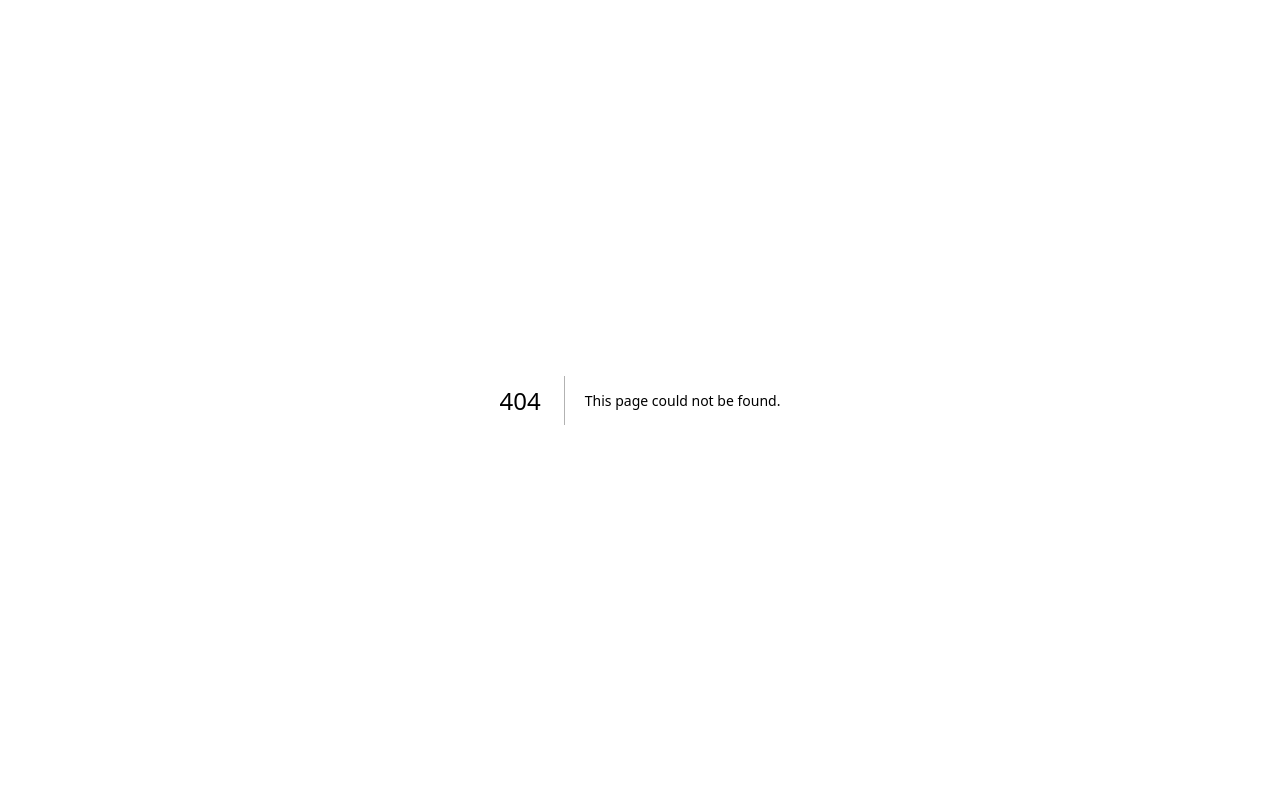
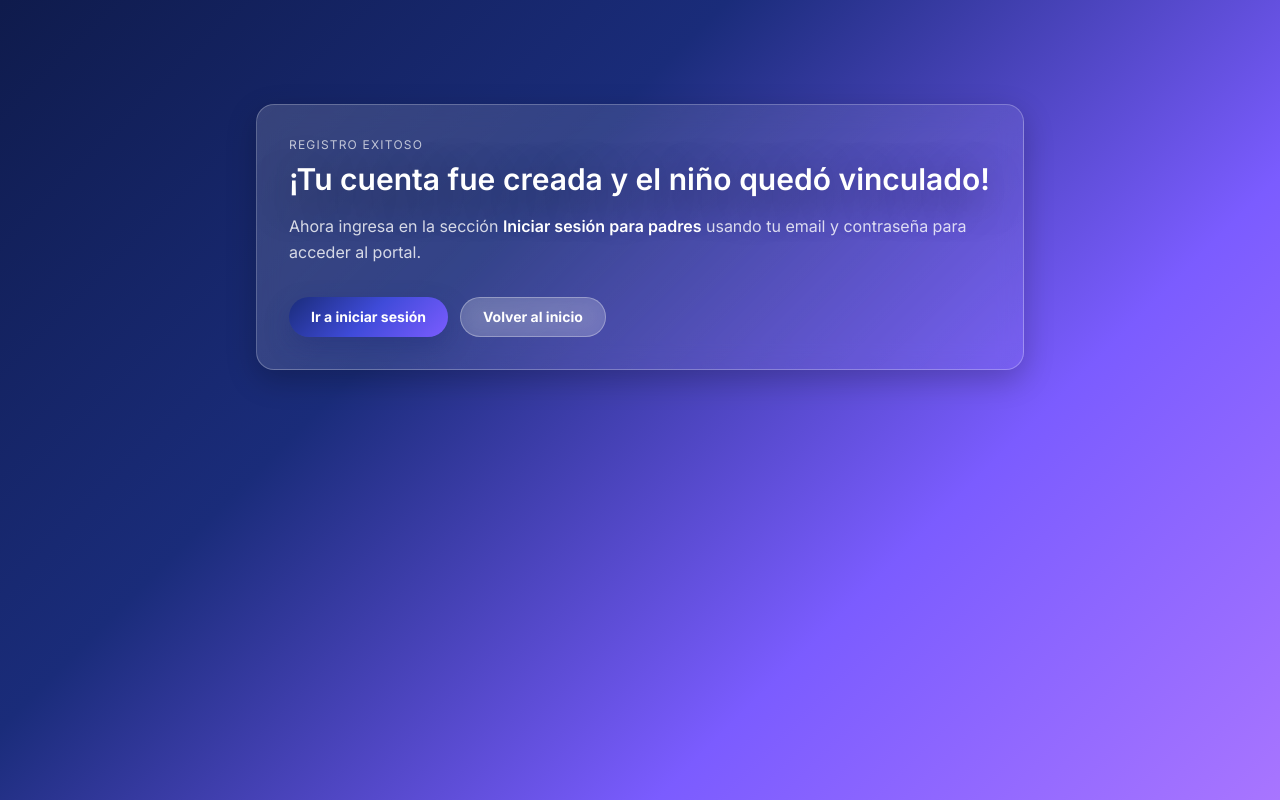
Before and after one commit to DanaeRam/andea-paginaweb, a Next.js app: page /portal-familiar/registro-exitoso in a window 1280 px wide. Before the commit this address had no page. Built offline with nearby package versions, Linux system fonts and the light colour scheme.

Commit message:
Creación de página de registro exitoso (al crear la cuenta familiar)

```diff
--- a/app/portal-familiar/page.js
+++ b/app/portal-familiar/page.js
@@ -62,7 +62,7 @@ export default function PortalFamiliarPage() {
   </div>
 </header>
 
-      <div className="mx-auto max-w-6xl px-6 pt-28 pb-16">
+      <div className="mx-auto max-w-6xl px-6 pt-8 pb-16">
         <div className="max-w-3xl">
           <p className="text-xs uppercase tracking-widest text-white/70">
             Portal Familiar
--- /dev/null
+++ b/app/portal-familiar/registro-exitoso/page.js
@@ -0,0 +1,43 @@
+import Link from "next/link";
+
+export default function RegistroExitosoPage() {
+  return (
+    <main className="min-h-screen section-purple text-white px-6 py-16">
+      <div className="mx-auto max-w-3xl pt-10">
+        <div className="card-glass p-8">
+          <p className="text-xs uppercase tracking-widest text-white/70">
+            Registro exitoso
+          </p>
+
+          <h1 className="mt-2 text-3xl font-semibold text-mainimage-title">
+            ¡Tu cuenta fue creada y el niño quedó vinculado!
+          </h1>
+
+          <p className="mt-4 text-white/80 leading-relaxed">
+            Ahora ingresa en la sección{" "}
+            <span className="font-semibold text-white">
+              Iniciar sesión para padres
+            </span>{" "}
+            usando tu email y contraseña para acceder al portal.
+          </p>
+
+          <div className="mt-8 flex flex-col gap-3 sm:flex-row">
+            <Link
+              href="/portal-familiar"
+              className="btn-pill btn-primary text-center"
+            >
+              Ir a iniciar sesión
+            </Link>
+
+            <Link
+              href="/"
+              className="btn-pill btn-glass text-center"
+            >
+              Volver al inicio
+            </Link>
+          </div>
+        </div>
+      </div>
+    </main>
+  );
+}
```
